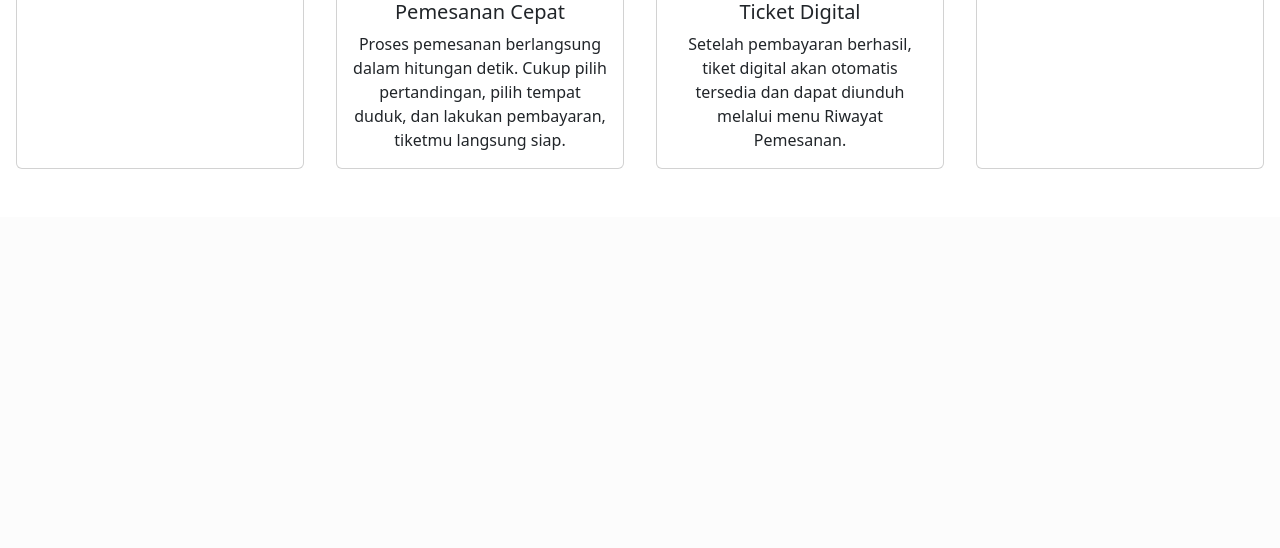
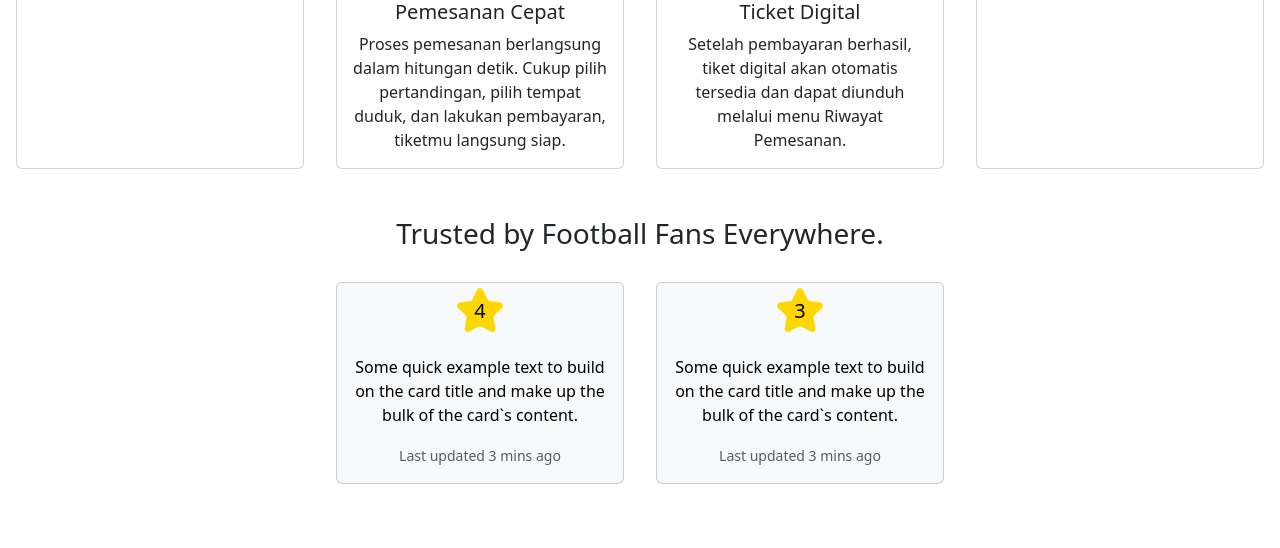
Before and after one commit to CodebyCola/E-Tiket_SepakBola, a PHP site: page /Src/index.php in a window 1280 px wide. Shown: the part 1273-1821 px from the top of the page. Before the commit the page ends 1442 px from the top, so only its background shows below. Run offline with PHP 8.4, Linux system fonts and the light colour scheme; data that the repository does not hold is empty.

Commit message:
tambah fitur review section

```diff
--- a/User/Assets/Style/style.css
+++ b/User/Assets/Style/style.css
@@ -1,3 +1,11 @@
+#Hero {
+  background-image: url("../images/Aset10.jpg");
+  width: 100%;
+  height: 90vh;
+  background-size: cover;
+  background-repeat: no-repeat;
+}
+
 .hero-text {
   position: absolute;
   top: 55%;
@@ -301,7 +309,7 @@ button:active {
 
 /* Styling Fitur Section */
 #Fiturs {
-  margin-top: 3rem;
+  margin: 3rem 0;
   text-align: center;
 }
 
@@ -322,3 +330,36 @@ button:active {
 }
 
 /* End */
+
+/* Styling Reviews Section */
+#Reviews {
+  margin: 3rem 0;
+  text-align: center;
+}
+
+.card-review-container {
+  margin-top: 2rem;
+  justify-content: center;
+  display: flex;
+  gap: 2rem;
+}
+
+.ratings {
+  display: flex;
+  justify-content: center;
+  margin-bottom: 2rem;
+}
+
+.ratings img {
+  position: absolute;
+  z-index: 1;
+  top: 3px;
+}
+
+.ratings h5 {
+  margin: 0;
+  z-index: 100;
+  align-self: center;
+}
+
+/* End */
--- a/User/Src/index.php
+++ b/User/Src/index.php
@@ -1,7 +1,15 @@
 <?php
 include __DIR__ . "/../Connection/koneksi.php";
+date_default_timezone_set('Asia/Jakarta');
+
 session_start();
 session_destroy();
+
+$sql = $koneksi->prepare("select nama, komentar, rating, date_format(tanggal, '%d-%m-%y') as tanggal from reviews where status = 'disetujui' limit 3");
+$sql->execute();
+
+$result = $sql->get_result();
+
 ?>
 <!DOCTYPE html>
 <html lang="en">
@@ -14,15 +22,6 @@ session_destroy();
   <link href="https://fonts.googleapis.com/css2?family=Bebas+Neue&display=swap" rel="stylesheet">
   <link href="https://cdn.jsdelivr.net/npm/bootstrap@5.3.8/dist/css/bootstrap.min.css" rel="stylesheet" integrity="sha384-sRIl4kxILFvY47J16cr9ZwB07vP4J8+LH7qKQnuqkuIAvNWLzeN8tE5YBujZqJLB" crossorigin="anonymous">
 </head>
-<style>
-  #Hero {
-    background-image: url('../assets/images/Aset10.jpg');
-    width: 100%;
-    height: 90vh;
-    background-size: cover;
-    background-repeat: no-repeat;
-  }
-</style>
 
 <body>
   <nav class="navbar navbar-expand-lg bg-body-secondary">
@@ -116,7 +115,57 @@ session_destroy();
 
 
 
-    <div class="container mt-3">
-</div>
+  <section id="Reviews">
+    <h3>Trusted by Football Fans Everywhere.</h3>
+
+    <div class="card-review-container">
+      <?php
+      while ($data = $result->fetch_assoc()) {
+        $dt = DateTime::createFromFormat('d-m-y', $data['tanggal']);
+      ?>
+        <div class="card text-bg-light mb-3" style="max-width: 18rem;">
+          <div class="card-body">
+            <div class="ratings">
+              <h5><?= $data['rating'] ?></h5>
+              <img src="../Assets/images/icon/star.svg" alt="" width="50px" height="50px">
+            </div>
+            <p class="card-text"><?= $data['komentar'] ?></p>
+            <p class="card-text"><small class="text-body-secondary"><?= $data['nama'] ?>, <?= $dt->format('d F Y') ?></small></p>
+          </div>
+        </div>
+      <?php
+      }
+      ?>
+
+      <div class="card text-bg-light mb-3" style="max-width: 18rem;">
+        <div class="card-body">
+          <div class="ratings">
+            <h5>4</h5>
+            <img src="../Assets/images/icon/star.svg" alt="" width="50px" height="50px">
+          </div>
+          <p class="card-text">Some quick example text to build on the card title and make up the bulk of the card`s content.</p>
+          <p class="card-text"><small class="text-body-secondary">Last updated 3 mins ago</small></p>
+        </div>
+      </div>
+
+      <div class="card text-bg-light mb-3" style="max-width: 18rem;">
+        <div class="card-body">
+          <div class="ratings">
+            <h5>3</h5>
+            <img src="../Assets/images/icon/star.svg" alt="" width="50px" height="50px">
+          </div>
+          <p class="card-text">Some quick example text to build on the card title and make up the bulk of the card`s content.</p>
+          <p class="card-text"><small class="text-body-secondary">Last updated 3 mins ago</small></p>
+        </div>
+      </div>
+
+
+
+    </div>
+  </section>
+
+  <div class="container mt-3">
+  </div>
 </body>
+
 </html>
```
Also changed, not shown: User/Assets/images/Icon/star.svg (added).
